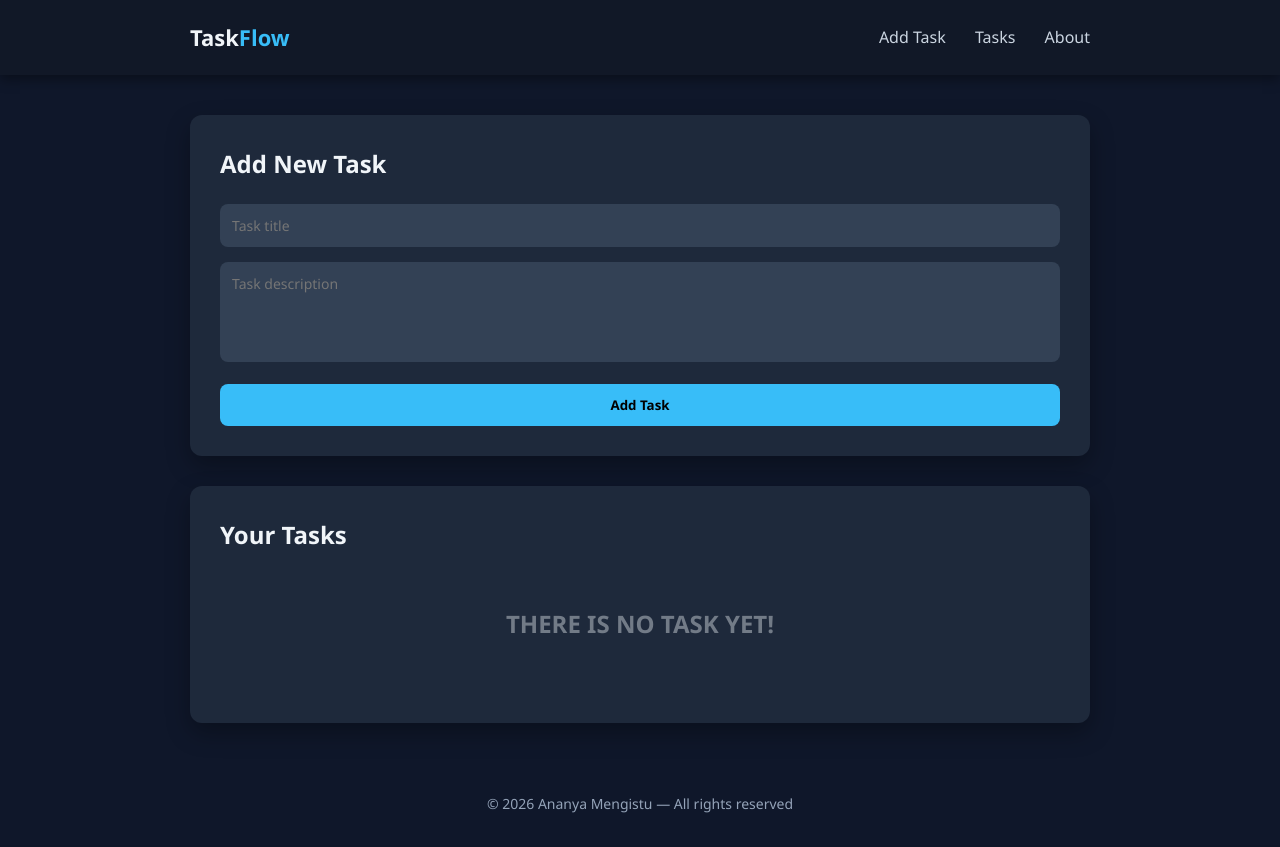
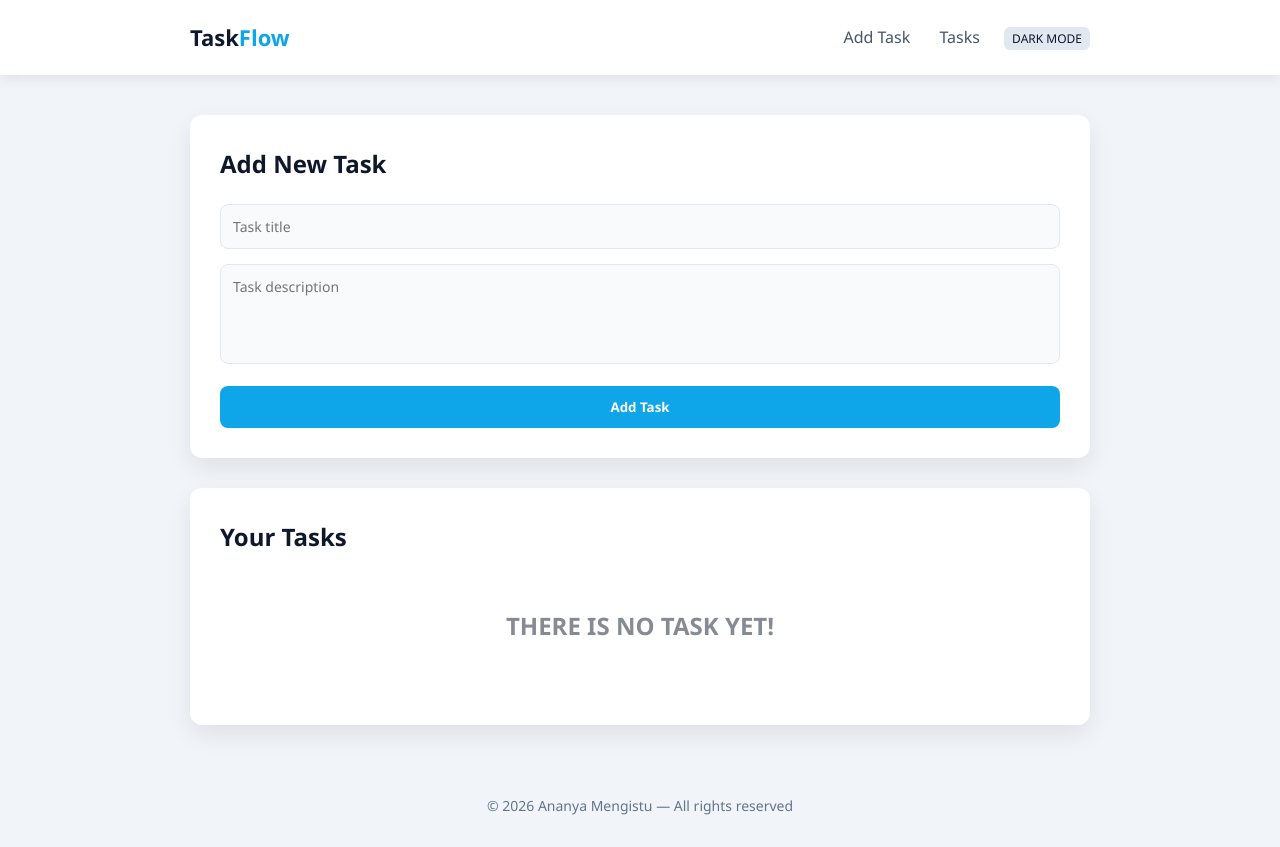
Before and after one commit to ananya09-code/full-stack-todoapp, a Flask app: page /add in a window 1280 px wide. Before the commit the page ends 813 px from the top, so only its background shows below. Run offline with Flask 3, Linux system fonts and the light colour scheme; data that the repository does not hold is empty.

Commit message:
i am done with the projict

```diff
--- a/app.py
+++ b/app.py
@@ -1,4 +1,4 @@
-from flask import Flask,Request,jsonify,render_template,request,url_for,redirect
+from flask import Flask,jsonify,render_template,request
 from flask_sqlalchemy import SQLAlchemy
 
 app = Flask(__name__)
@@ -14,10 +14,11 @@ class tasklist(db.Model):
     status = db.Column(db.Boolean, default=True, nullable=False)
 
     def __repr__(self):
-        return f'<User {self.task}>', f'<User {self.note}>'
+     return f"<Task {self.title}>"
 
 with app.app_context():
     db.create_all()
+@app.route('/', methods=["GET", "POST"])
 @app.route('/add', methods=["GET", "POST"])
 def home():
     if request.method == 'POST':
--- a/static/script.js
+++ b/static/script.js
@@ -1,8 +1,7 @@
 const form = document.getElementById("add-task-form");
 const task = document.querySelector(".task-list");
-const edit= document.querySelector(".edit")
-const statu=document.querySelector(".taskop");
-const card=document.querySelector(".card-task")
+const dark=document.getElementById("dark")
+
 
 function checkStatus() {
   const selecter=document.querySelectorAll(".taskop")
@@ -72,7 +71,7 @@ async function delet(id) {
     const calldel = await fetch(`/api/remove/${id}`, { method: "POST" });
     const data = await calldel.json();
     console.log("success", data);
-    getdata(); // refresh list
+    getdata();
   } catch (error) {
     console.log("there is a problem", error);
   }
@@ -99,7 +98,7 @@ async function getdata() {
             <span class="title">${t.name}</span>
             <button class="del">Delete</button>
           </div>
-          <div class="note">${t.note}</div>
+          <div class="note">📝  ${t.note}</div>
           <div class="status-con">
             Status: <select class="taskop">
                    <option value="true" >panding</option>
@@ -165,7 +164,9 @@ task.addEventListener("click", function(e) {
     }
   }
 });
-
+dark.addEventListener("click",()=>{
+  document.body.classList.toggle("dark");
+})
 
 task.addEventListener("change", function(e) {
   if (e.target.classList.contains("taskop")) {
--- a/static/style.css
+++ b/static/style.css
@@ -1,4 +1,4 @@
-/* Reset */
+
 * {
   margin: 0;
   padding: 0;
@@ -7,24 +7,24 @@
 }
 
 body {
-  background: #0f172a;
-  color: #f1f5f9;
+  background: #f1f5f9;
+  color: #0f172a;
   line-height: 1.6;
 }
 
-/* Container */
+
 .container {
   width: 90%;
   max-width: 900px;
   margin: auto;
 }
 
-/* Navbar */
+
 .navbar {
-  background: #111827;
+  background: #ffffff;
   padding: 20px 0;
   margin-bottom: 40px;
-  box-shadow: 0 4px 12px rgba(0,0,0,0.4);
+  box-shadow: 0 4px 12px rgba(0,0,0,0.08);
 }
 
 .nav-content {
@@ -39,44 +39,45 @@ body {
 }
 
 .logo span {
-  color: #38bdf8;
+  color: #0ea5e9;
 }
 
 nav a {
   margin-left: 25px;
   text-decoration: none;
-  color: #cbd5e1;
+  color: #475569;
   font-weight: 500;
   transition: 0.3s;
 }
 
 nav a:hover {
-  color: #38bdf8;
+  color: #0ea5e9;
 }
 
-/* Card */
+
 .card {
-  background: #1e293b;
+  background: #ffffff;
   padding: 30px;
   border-radius: 12px;
   margin-bottom: 30px;
-  box-shadow: 0 10px 25px rgba(0,0,0,0.3);
+  box-shadow: 0 10px 25px rgba(0,0,0,0.08);
 }
 
-.card h1, .card h2 {
+.card h1,
+.card h2 {
   margin-bottom: 20px;
 }
 
-/* Form */
+
 form input,
 form textarea {
   width: 100%;
   padding: 12px;
   margin-bottom: 15px;
   border-radius: 8px;
-  border: none;
-  background: #334155;
-  color: white;
+  border: 1px solid #e2e8f0;
+  background: #f8fafc;
+  color: #0f172a;
   font-size: 14px;
 }
 
@@ -95,18 +96,18 @@ form button {
   padding: 12px;
   border-radius: 8px;
   border: none;
-  background: #38bdf8;
-  color: black;
+  background: #0ea5e9;
+  color: white;
   font-weight: bold;
   cursor: pointer;
   transition: 0.3s;
 }
 
 form button:hover {
-  background: #0ea5e9;
+  background: #0284c7;
 }
 
-/* Task List */
+
 .task-list {
   display: flex;
   flex-direction: column;
@@ -115,17 +116,19 @@ form button:hover {
   overflow-y: auto;
 }
 
-/* Task Card */
+
 .card-task {
-  background: #334155;
+  background: #f8fafc;
   padding: 15px;
   border-radius: 10px;
   transition: 0.3s;
+  border: 1px solid #e2e8f0;
 }
 
 .card-task:hover {
-  background: #3b4c63;
+  background: #f1f5f9;
 }
+
 
 .task-title {
   display: flex;
@@ -151,55 +154,121 @@ form button:hover {
   background: #dc2626;
 }
 
+
 .note {
   margin-top: 8px;
+  margin-bottom: 8px;
   font-size: 14px;
-  color: #cbd5e1;
+  color: #475569;
 }
 
 .status {
-  margin-top: 8px;
+  margin-top: 10px;
   font-size: 12px;
   opacity: 0.7;
 }
 
-/* Empty Message */
+
 .worn {
   text-align: center;
-  opacity: 0.4;
+  opacity: 0.5;
   padding: 30px;
 }
 
-/* Footer */
+
 footer {
   text-align: center;
   padding: 30px 0;
   margin-top: 40px;
   font-size: 14px;
-  color: #94a3b8;
+  color: #64748b;
 }
-.ed{
+
+
+.ed {
   display: flex;
   justify-content: end;
   align-items: center;
+}
 
-
-
-}
-.ed button{
-  background: #52ef44;
+.ed button {
+  background: #22c55e;
   border: none;
   padding: 6px 12px;
   border-radius: 6px;
   color: white;
   cursor: pointer;
   font-size: 12px;
+}
 
+.ed button:hover {
+  background: #16a34a;
 }
-.ed button:hover {
-  background: #26dc69;
+
+#dark {
+  background: #e2e8f0;
+  color: #0f172a;
+  border: none;
+  padding: 3px 8px;
+  border-radius: 6px;
+  cursor: pointer;
+  font-size: 12px;
+  margin-left: 20px;
 }
-.task-status{
-  color: #26dc69;
 
+body.dark {
+  background: #0f172a;
+  color: #f1f5f9;
 }
+
+body.dark .navbar {
+  background: #111827;
+  box-shadow: 0 4px 12px rgba(0,0,0,0.4);
+}
+
+
+body.dark nav a {
+  color: #cbd5e1;
+}
+
+body.dark nav a:hover {
+  color: #38bdf8;
+}
+
+
+body.dark .card {
+  background: #2e3b51;
+  box-shadow: 0 10px 25px rgba(0,0,0,0.3);
+}
+
+body.dark form input,
+body.dark form textarea {
+  background: #334155;
+  color: white;
+  border: none;
+}
+
+
+body.dark .card-task {
+  background: #334155;
+}
+
+body.dark .card-task:hover {
+  background: #3b4c63;
+}
+
+
+body.dark .note {
+  color: #cbd5e1;
+}
+
+
+body.dark footer {
+  color: #94a3b8;
+}
+
+
+body.dark #dark {
+  background: #334155;
+  color: white;
+}
--- a/templates/index.html
+++ b/templates/index.html
@@ -16,7 +16,7 @@
         <nav>
           <a href="#add">Add Task</a>
           <a href="#tasks">Tasks</a>
-          <a href="#">About</a>
+          <button id="dark">DARK MODE</button>
         </nav>
       </div>
     </header>
```
